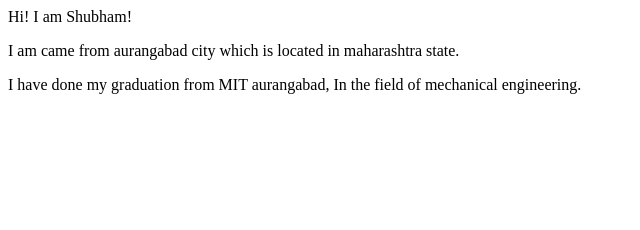
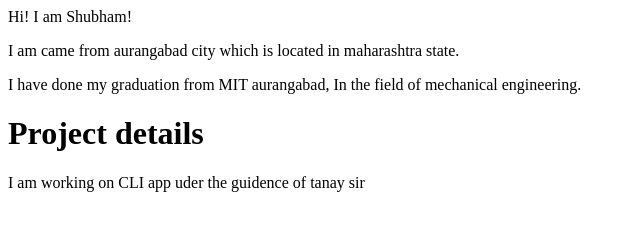
Before and after one commit to Shubhamrana99/shubhamrana.portfolio, a plain HTML site: page index.html in a window 1280 px wide. Shown: the whole page, without its empty margins (0-640 px from the left). Drawn offline with Linux system fonts and the light colour scheme.

Commit message:
Updating Project details

```diff
--- a/index.html
+++ b/index.html
@@ -14,5 +14,8 @@
     <p>
         I have done my graduation from MIT aurangabad, In the field of mechanical engineering.
     </p>
+
+    <h1>Project details</h1>
+    <p>I am working on CLI app uder the guidence of tanay sir </p>
 </body>
 </html>
```
